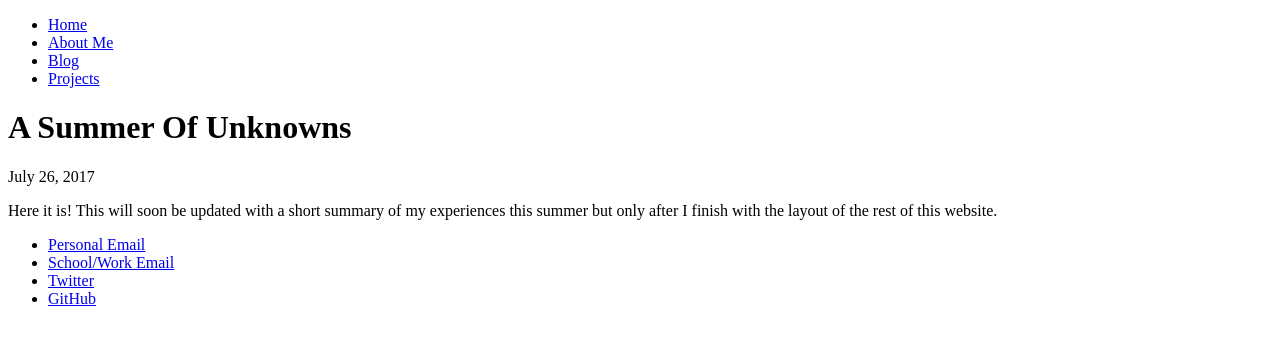
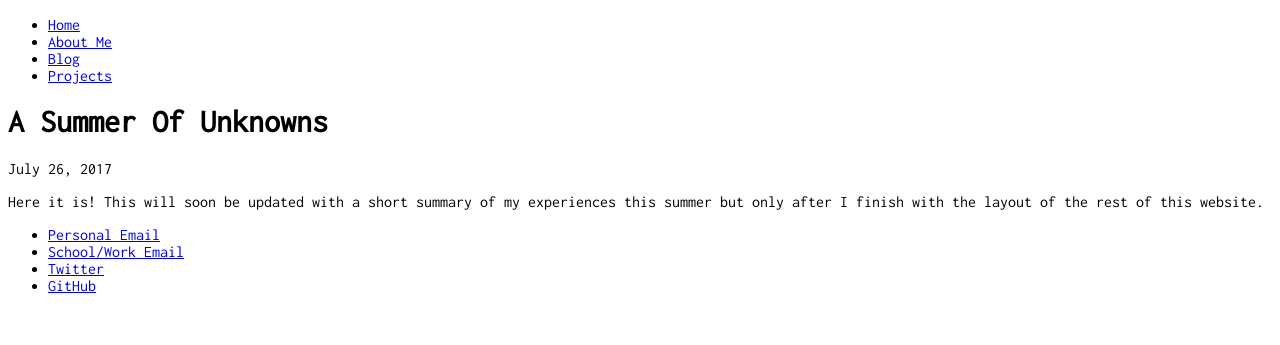
Before and after one commit to justintranjt/justintranjt.github.io, a Jekyll site: the page built from _posts/2017-07-26-a-summer-of-unknowns.md, in a window 1280 px wide. Shown: the top 345 px of the page. Built offline with Jekyll 4.4.1, drawn with Linux system fonts in a browser that asks for light colours.

Commit message:
Update default.html

```diff
--- a/_layouts/default.html
+++ b/_layouts/default.html
@@ -4,7 +4,7 @@
             <meta name="viewport" content="width=device-width">
             <title>{{ page.title }}</title>
             <link href="https://fonts.googleapis.com/css?family=Inconsolata" rel="stylesheet" type="text/css">
-            <link href="css/mainstyle.css" rel="stylesheet" type="text/css">
+            <link href="/css/mainstyle.css" rel="stylesheet" type="text/css">
         </head>
 
         <body>
```
